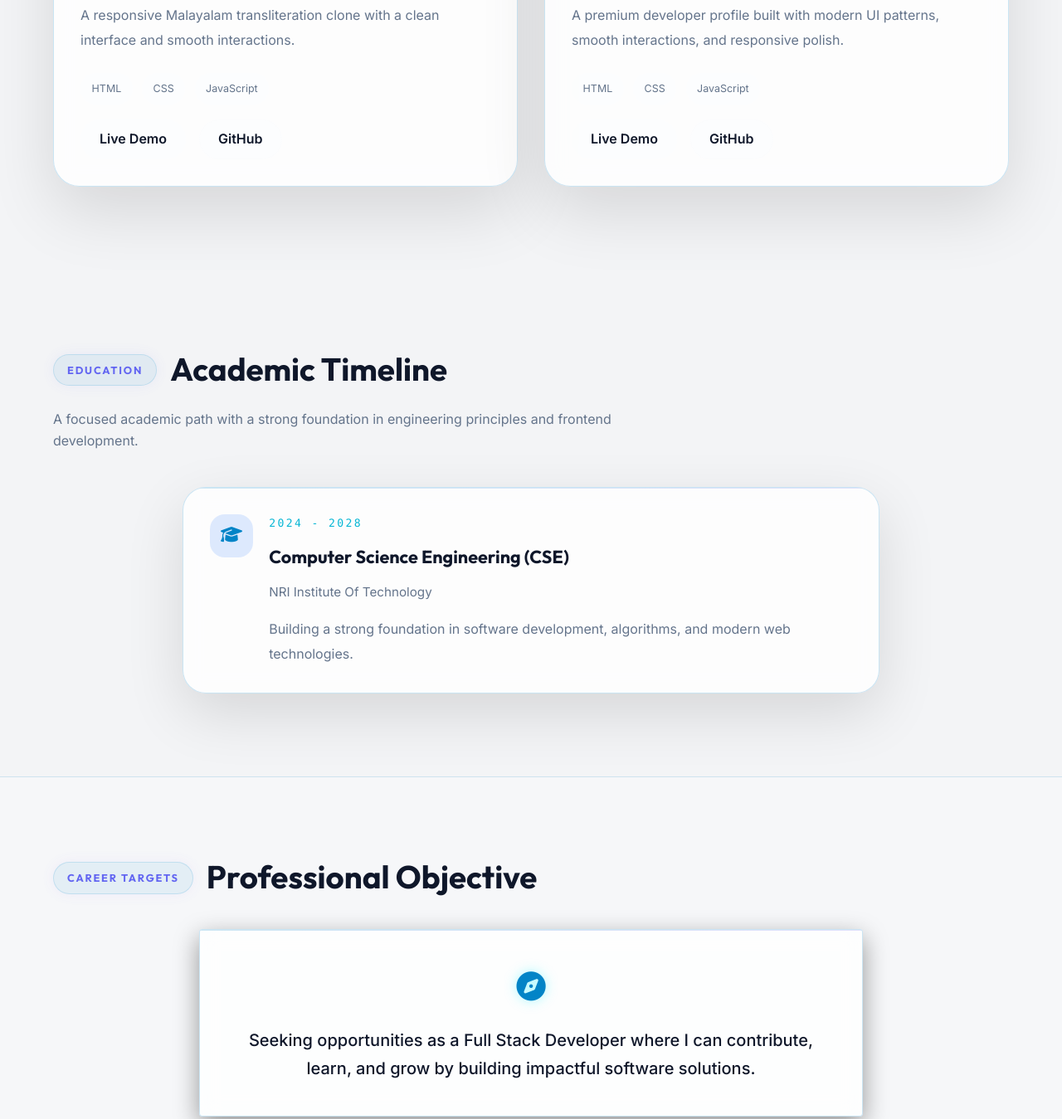
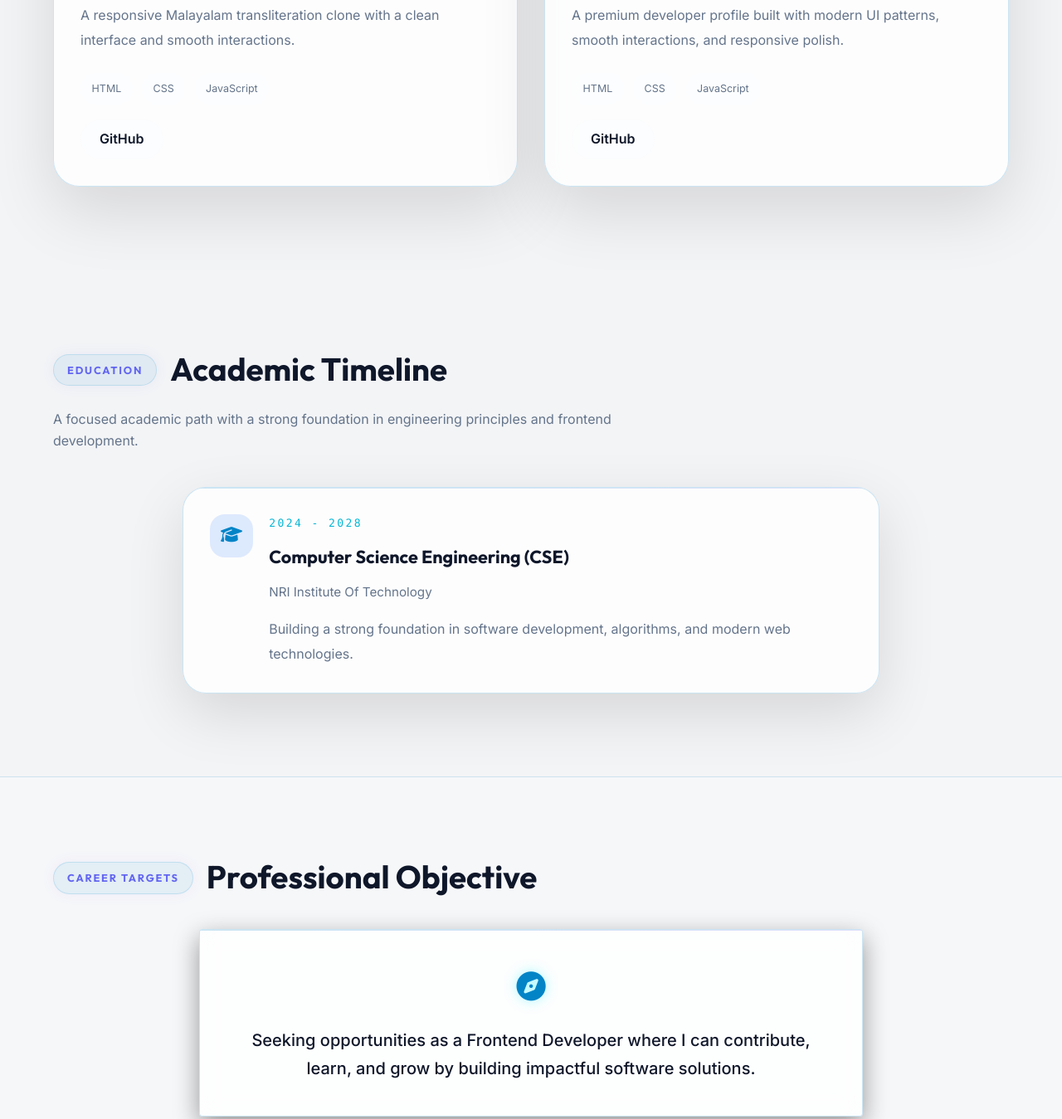
Before and after one commit to Pathurisaikiran09/portfolio, a plain HTML site: page index.html in a window 1280 px wide. Shown: the part 3024-4373 px from the top of the page at 83% size. Drawn offline with Linux system fonts and the light colour scheme.

Commit message:
Build My Portfolio

```diff
--- a/index.html
+++ b/index.html
@@ -223,7 +223,7 @@
                                 <span>JavaScript</span>
                             </div>
                             <div class="project-actions">
-                                <a href="#" class="project-btn">Live Demo</a>
+
                                 <a href="https://github.com/Pathurisaikiran09" target="_blank" rel="noopener noreferrer" class="project-btn project-btn-secondary">GitHub</a>
                             </div>
                         </div>
@@ -241,7 +241,7 @@
                                 <span>JavaScript</span>
                             </div>
                             <div class="project-actions">
-                                <a href="#" class="project-btn">Live Demo</a>
+
                                 <a href="https://github.com/Pathurisaikiran09" target="_blank" rel="noopener noreferrer" class="project-btn project-btn-secondary">GitHub</a>
                             </div>
                         </div>
@@ -284,7 +284,7 @@
                 <div class="glass-card goals-card scroll-reveal">
                     <div class="goals-icon"><i class="fa-solid fa-compass"></i></div>
                     <p class="goals-text">
-                        Seeking opportunities as a Full Stack Developer where I can contribute, learn, and grow by building impactful software solutions.
+                        Seeking opportunities as a Frontend Developer where I can contribute, learn, and grow by building impactful software solutions.
                     </p>
                 </div>
             </div>
```
